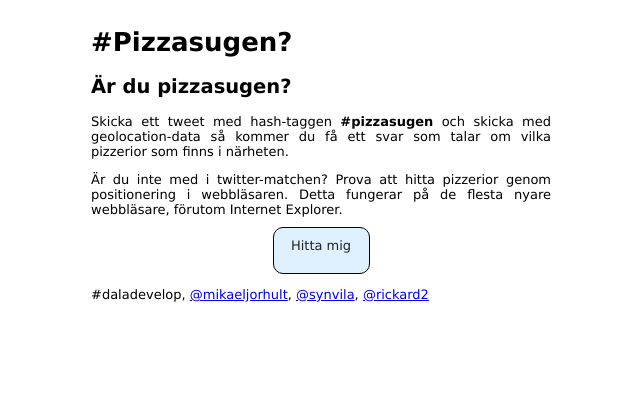
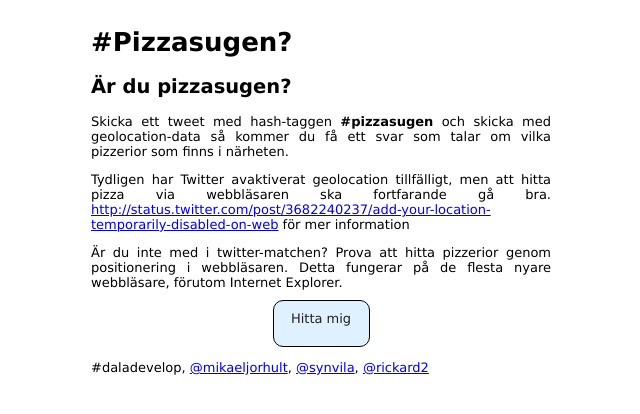
Before and after one commit to Daladevelop/pizzasugen, a PHP site: page / in a window 1280 px wide. Shown: the top 414 px of the page, without its empty margins (319-959 px from the left). Run offline with PHP 8.4, Linux system fonts and the light colour scheme; some libraries are stand-ins or nearby versions.

Commit message:
lite info på första sidan
git-svn-id: https://pl3.projectlocker.com/mikaeljorhult/Pizzasugen/svn@48 f4e37ef5-9d55-438e-ab7f-4be2c5091528

```diff
--- a/trunk/pages/main.php
+++ b/trunk/pages/main.php
@@ -4,6 +4,8 @@
   geolocation-data så kommer du få ett svar som talar om vilka
   pizzerior som finns i närheten.</p>
 
+  <p>Tydligen har Twitter avaktiverat geolocation tillfälligt, men att hitta pizza via webbläsaren ska fortfarande gå bra. <a href="http://status.twitter.com/post/3682240237/add-your-location-temporarily-disabled-on-web">http://status.twitter.com/post/3682240237/add-your-location-temporarily-disabled-on-web</a> för mer information</p>
+
   <p id="geo">Är du inte med i twitter-matchen? Prova att hitta pizzerior genom positionering i webbläsaren. Detta fungerar på de flesta nyare webbläsare, förutom Internet Explorer.<a href="javascript:void(0);" id="findme">Hitta mig</a></p>
 
   <div id="error" class="hidden"></div>
```
